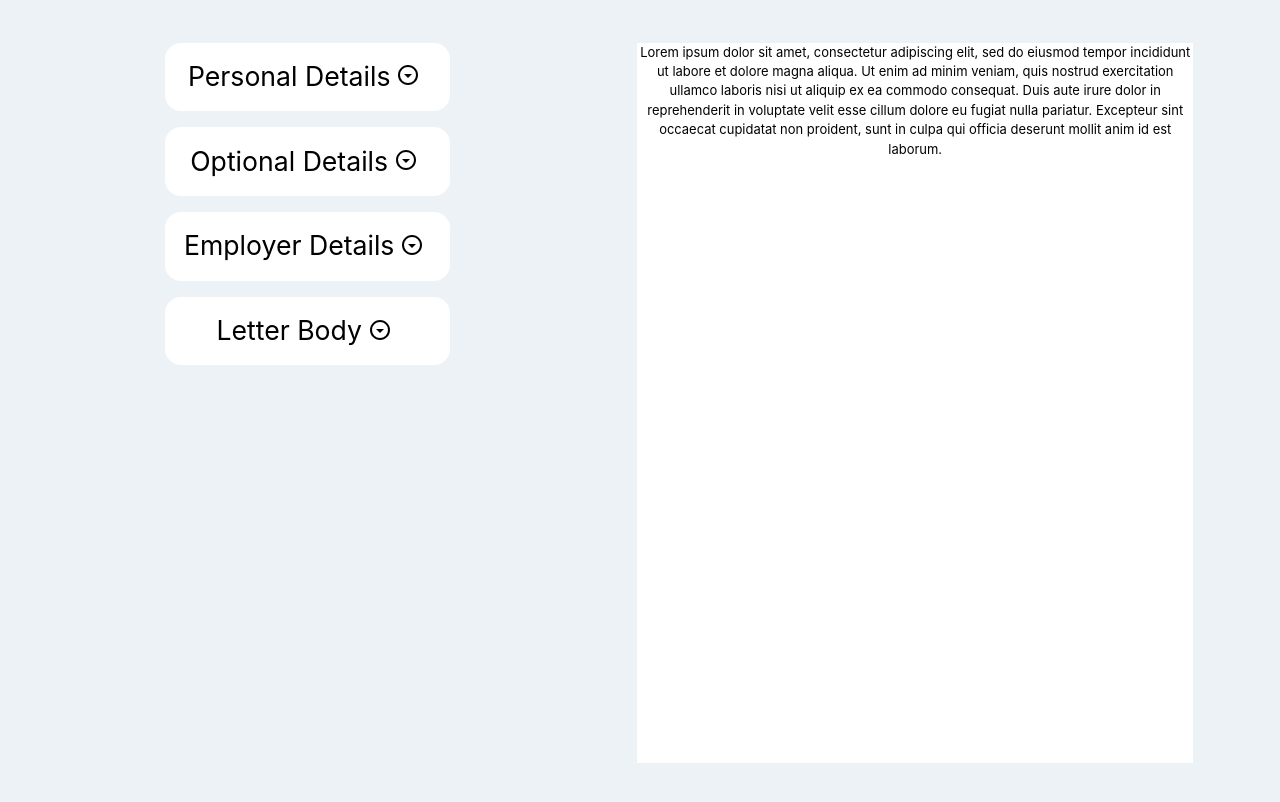
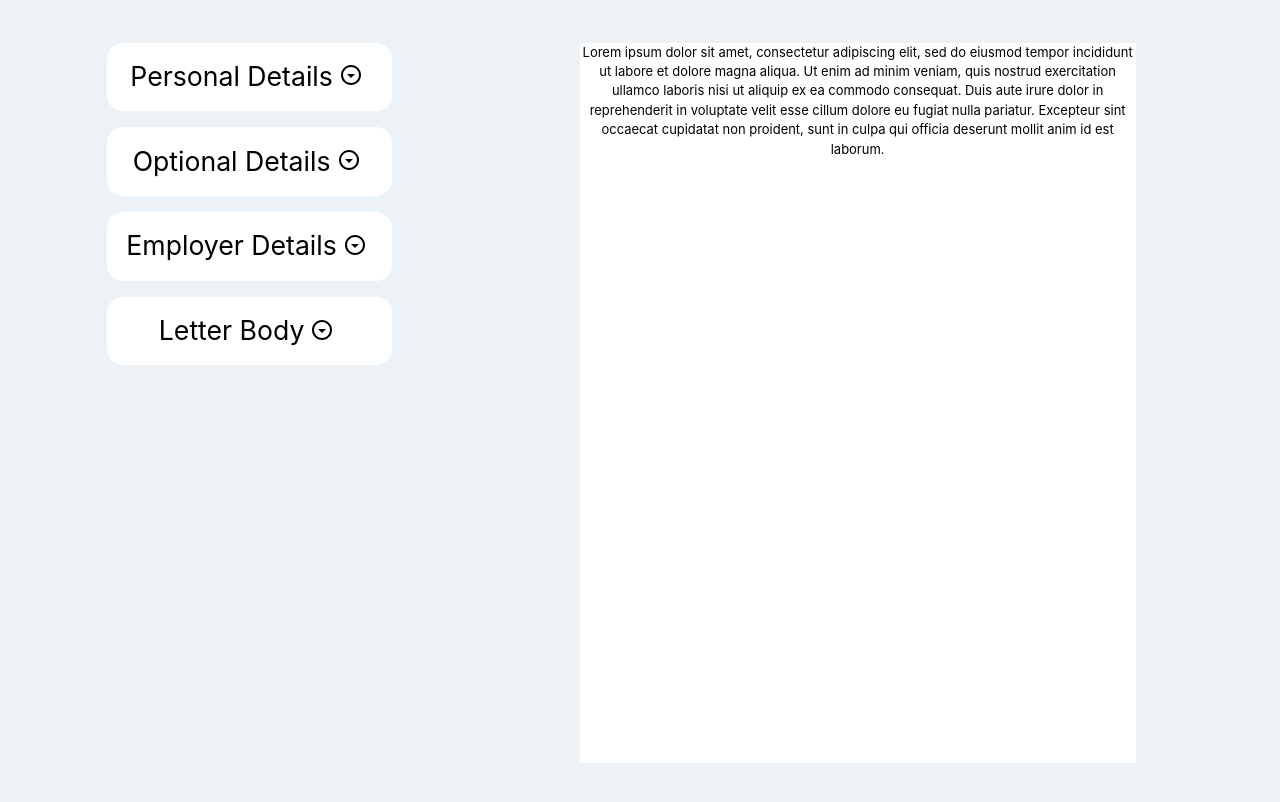
Before and after one commit to iyilmaz24/cv-generator-react, a React (Vite) app: page / in a window 1280 px wide. Shown: the top 802 px of the page. Built offline with nearby package versions, Linux system fonts and the light colour scheme.

Commit message:
polish resizing rules, remove extra whitespace from UI

```diff
--- a/src/App.css
+++ b/src/App.css
@@ -23,7 +23,7 @@
 #left-form{
   margin: 1rem;
   height: 100%;
-  width: 45%;
+  width: 35%;
 
   display: flex;
   flex-direction: column;
@@ -35,7 +35,7 @@
 #right-preview{
   margin: 1rem;
   height: 100%;
-  width: 55%;
+  width: 65%;
 
   display: flex;
   flex-direction: column;
@@ -104,7 +104,7 @@
     margin: 0.25rem 0rem 0rem 0rem;
 
     height: 20%;
-    width: 80%;
+    width: 75%;
   }
 
   #right-preview{
```
